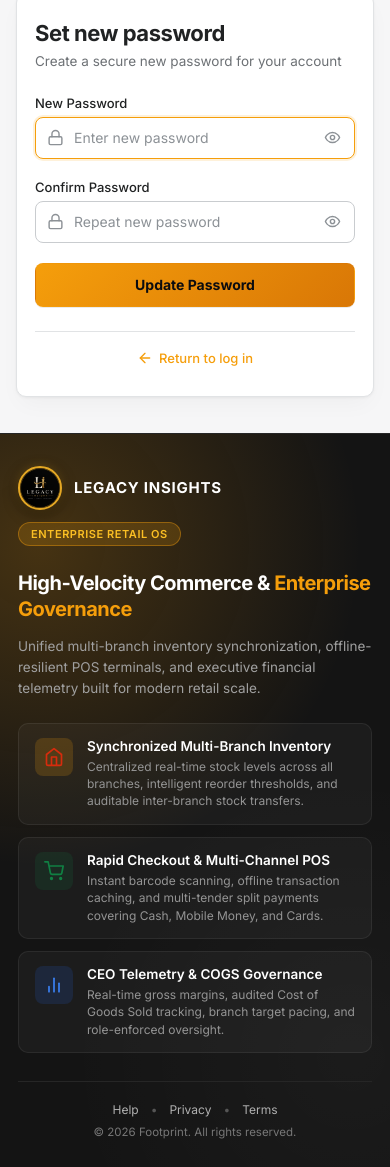
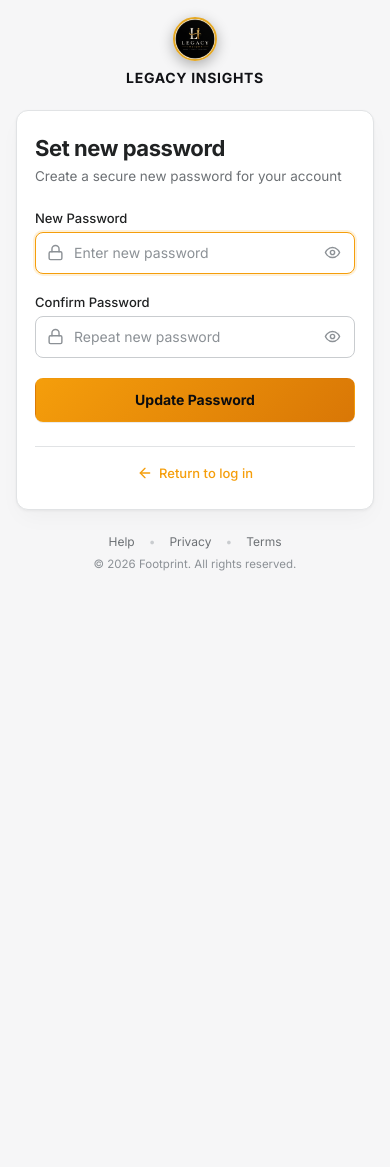
Before and after one commit to legacyinsightss/legacyinsights, a website: page reset-password.html in a window 390 px wide. Shown: the part 128-1295 px from the top of the page. After the commit the page ends 844 px from the top, so only its background shows below. Drawn offline with Linux system fonts and the light colour scheme.

Commit message:
style(mobile): hide showcase panel and display clean centered form with compact footer

```diff
--- a/reset-password.html
+++ b/reset-password.html
@@ -483,17 +483,19 @@
 
         /* Bottom Footer */
         .auth-footer {
-            margin-top: 28px;
+            margin-top: 24px;
             text-align: center;
             font-size: 12px;
             color: var(--p-color-text-secondary);
+            display: none;
         }
 
         .auth-footer-links {
             display: flex;
             justify-content: center;
-            gap: 16px;
-            margin-bottom: 12px;
+            align-items: center;
+            gap: 14px;
+            margin-bottom: 8px;
         }
 
         .auth-footer-links a {
@@ -507,6 +509,10 @@
             text-decoration: underline;
         }
 
+        .auth-footer-links span {
+            color: var(--p-color-border-input);
+        }
+
         .copyright-text {
             color: var(--p-color-text-subdued);
             font-size: 11.5px;
@@ -517,87 +523,34 @@
                 flex-direction: column;
                 min-height: 100vh;
             }
+            .auth-showcase-panel {
+                display: none !important;
+            }
             .auth-form-panel {
-                order: 1;
-                flex: none;
+                flex: 1;
                 width: 100%;
-                justify-content: flex-start;
-                padding: 36px 20px 40px;
-            }
-            .auth-showcase-panel {
-                order: 2;
-                flex: none;
-                width: 100%;
-                justify-content: flex-start;
-                padding: 40px 24px 36px;
-                border-right: none;
-                border-top: 1px solid #262626;
-                border-bottom: none;
-            }
-            .showcase-brand {
-                flex-wrap: wrap;
-                gap: 12px;
-            }
-            .showcase-headline {
-                font-size: 22px;
-                line-height: 1.3;
-            }
-            .showcase-lead {
-                font-size: 13.5px;
-                line-height: 1.55;
-                margin-bottom: 24px;
-            }
-            .showcase-pillars {
+                min-height: 100vh;
                 display: flex;
                 flex-direction: column;
-                gap: 12px;
-            }
-            .pillar-card {
-                padding: 14px 16px;
-            }
-            .pillar-text h3 {
-                font-size: 13.5px;
-            }
-            .pillar-text p {
-                font-size: 12px;
-                line-height: 1.45;
-            }
-            .showcase-footer {
-                display: flex;
-                margin-top: 28px;
-                padding-top: 20px;
-            }
-            .showcase-body {
-                margin: 24px 0 0 0;
-                max-width: 100%;
+                justify-content: center;
+                align-items: center;
+                padding: 36px 20px;
             }
             .mobile-brand-header {
+                display: block;
+            }
+            .auth-footer {
                 display: block;
             }
         }
 
         @media (max-width: 480px) {
             .auth-form-panel {
-                padding: 28px 16px 36px;
+                padding: 24px 16px;
             }
             .auth-card {
-                padding: 26px 18px;
-                border-radius: 10px;
-            }
-            .auth-showcase-panel {
-                padding: 32px 18px 28px;
-            }
-            .showcase-headline {
-                font-size: 20px;
-            }
-            .showcase-footer {
-                align-items: center;
-                text-align: center;
-            }
-            .showcase-footer-links {
-                flex-wrap: wrap;
-                justify-content: center;
-                gap: 8px 12px;
+                padding: 24px 18px;
+                border-radius: 12px;
             }
         }
     </style>
@@ -801,6 +754,20 @@
                     </a>
                 </div>
             </div>
+
+            <!-- Mobile Auth Footer -->
+            <div class="auth-footer">
+                <div class="auth-footer-links">
+                    <a href="help">Help</a>
+                    <span>&bull;</span>
+                    <a href="privacy">Privacy</a>
+                    <span>&bull;</span>
+                    <a href="terms">Terms</a>
+                </div>
+                <div class="copyright-text">
+                    &copy; 2026 Footprint. All rights reserved.
+                </div>
+            </div>
         </div>
     </div>
 </div>
```
Also changed, not shown: forgot-password.html (+37 -70 lines), login.html (+37 -70 lines).
